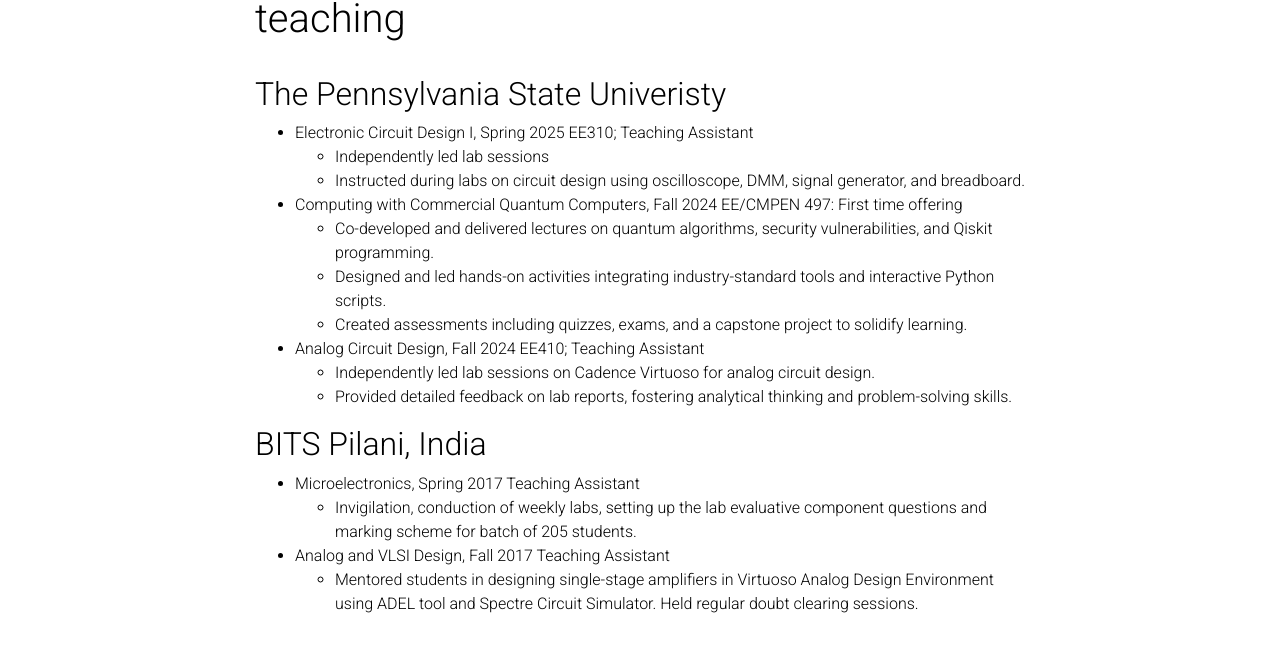
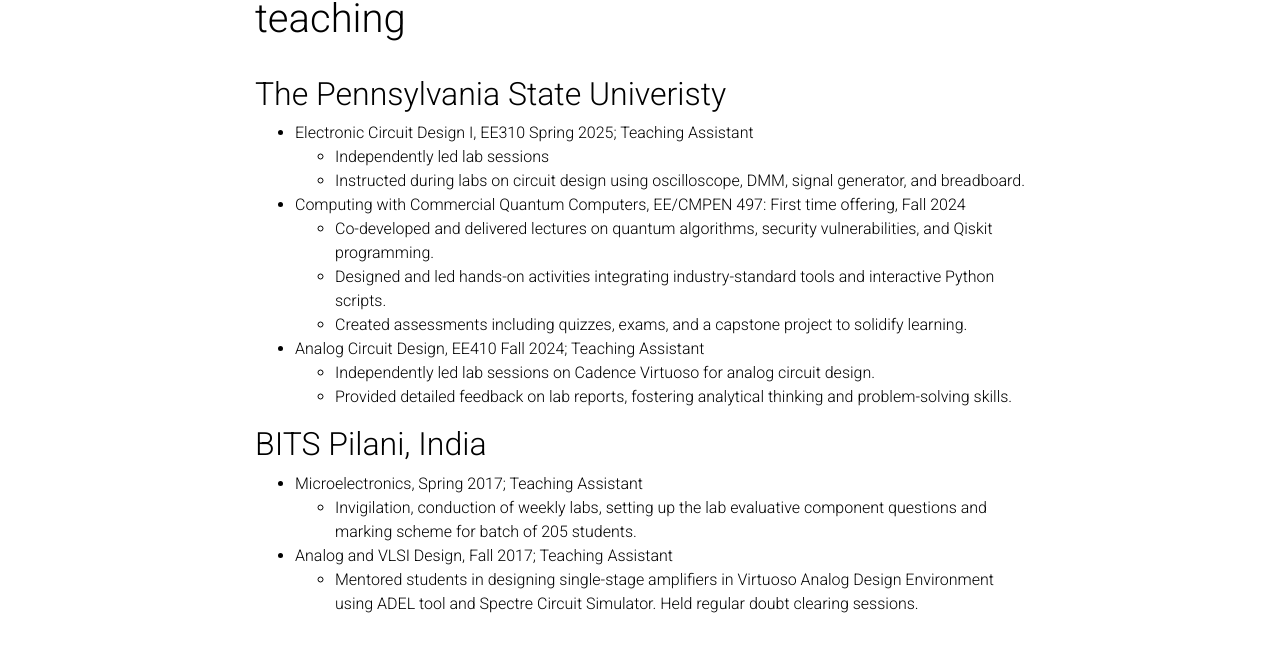
Before and after one commit to suryansh-upadhyay/suryansh-upadhyay.github.io, a Jekyll site: the page built from _pages/teaching.md, in a window 1280 px wide. Shown: the part 110-764 px from the top of the page. Built offline with Jekyll 4.4.1, drawn with Linux system fonts in a browser that asks for light colours; comment, search, counter and statistics services are not loaded; a style sheet for code colours, icons or effects is not loaded.

```diff
--- a/_pages/teaching.md
+++ b/_pages/teaching.md
@@ -9,30 +9,25 @@ nav_order: 5
 
 ## The Pennsylvania State Univeristy
 
-- Electronic Circuit Design I, Spring 2025
-  EE310; Teaching Assistant
+- Electronic Circuit Design I, EE310 Spring 2025; Teaching Assistant
   - Independently led lab sessions
   - Instructed during labs on circuit design using oscilloscope, DMM, signal generator, and breadboard.
 
-- Computing with Commercial Quantum Computers, Fall 2024
-  EE/CMPEN 497: First time offering
+- Computing with Commercial Quantum Computers, EE/CMPEN 497: First time offering, Fall 2024
   - Co-developed and delivered lectures on quantum algorithms, security vulnerabilities, and Qiskit programming.
   - Designed and led hands-on activities integrating industry-standard tools and interactive Python scripts.
   - Created assessments including quizzes, exams, and a capstone project to solidify learning.
 
-- Analog Circuit Design, Fall 2024
-  EE410; Teaching Assistant
+- Analog Circuit Design, EE410 Fall 2024; Teaching Assistant
   - Independently led lab sessions on Cadence Virtuoso for analog circuit design.
   - Provided detailed feedback on lab reports, fostering analytical thinking and problem-solving skills.
 
 ## BITS Pilani, India
 
-- Microelectronics, Spring 2017
-  Teaching Assistant
+- Microelectronics, Spring 2017; Teaching Assistant
   - Invigilation, conduction of weekly labs, setting up the lab evaluative component questions and marking scheme for batch of 205 students.
 
-- Analog and VLSI Design, Fall 2017
-  Teaching Assistant
+- Analog and VLSI Design, Fall 2017; Teaching Assistant
   - Mentored students in designing single-stage amplifiers in Virtuoso Analog Design Environment using ADEL tool and Spectre Circuit Simulator. Held regular doubt clearing sessions.
 
 
```
